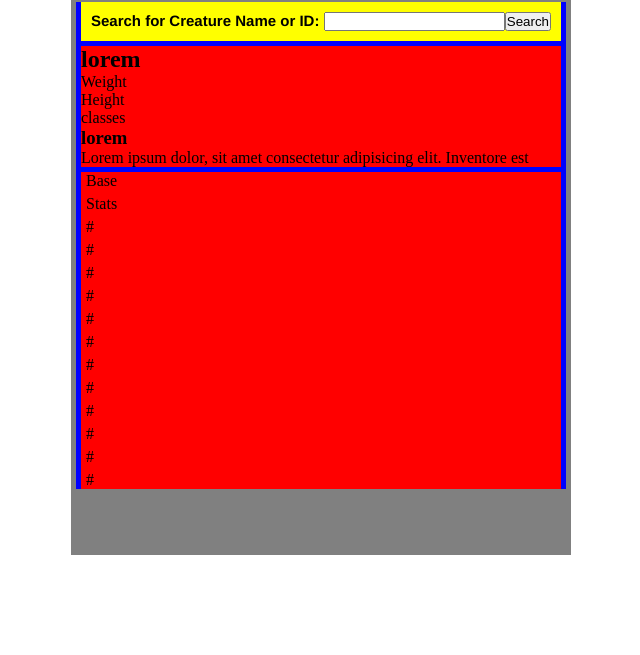
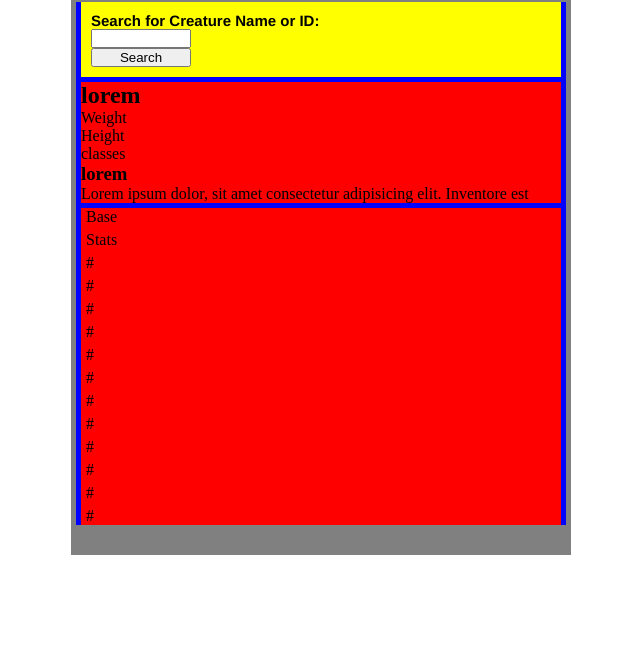
Before and after one commit to WellinghtonOliveira/CriaturasRPG, a plain HTML site: page index.html in a window 1280 px wide. Shown: the part 145-800 px from the top of the page, without its empty margins (319-959 px from the left). Drawn offline with Linux system fonts and the light colour scheme.

Commit message:
Update styels.css

```diff
--- a/CSS/styels.css
+++ b/CSS/styels.css
@@ -35,13 +35,21 @@
     padding: 10px;
     margin-top: 10px;
     display: flex;
+    flex-direction: column;
 }
 
 .container-filho > :nth-child(1) p {
     font-family: Helvetica;
     font-size: 15px;
     font-weight: 600;
-    width: 100%;
+}
+
+.container-filho > :nth-child(1) input {
+    width: 100px;
+}
+
+.container-filho > :nth-child(1) button {
+    width: 100px;
 }
 
 
```
